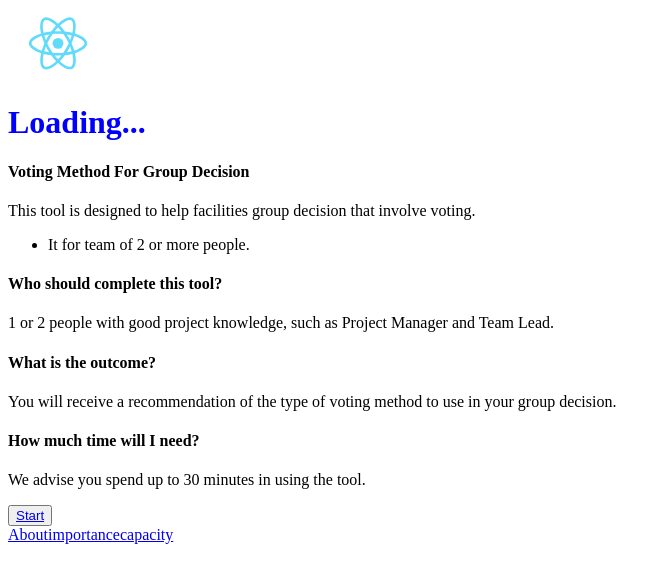
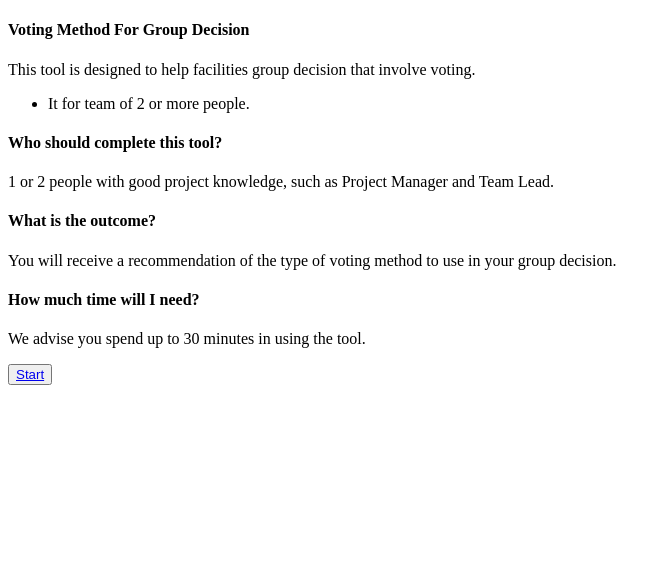
Before and after one commit to Logic-Legends/Decision-Making-Frmwk, a React (Create React App) app in the folder client/: page / in a window 1280 px wide. Shown: the top 582 px of the page, without its empty margins (0-671 px from the left). Built offline with nearby package versions, Linux system fonts and the light colour scheme; no server answers.

Commit message:
App.js was changed. home.js was deleted

```diff
--- a/client/src/App.js
+++ b/client/src/App.js
@@ -1,15 +1,17 @@
 import { Route, Routes } from "react-router-dom";
-import "./components/step-2/DecisionMakers.css";
-import About from "./pages/About";
-import Home from "./pages/Home";
-import DecisionMakers from "./components/step-2/DecisionMakers";
+import Start from "./components/start-page/Start";
+const App = () => (
+	<div>
+	<header>
 
-const App = () => (
+	</header>
 	<Routes>
-		<Route path="/" element={<Home />} />
-		<Route path="/about/this/site" element={<About />} />
-		<Route path="/Decision-Makers" element={<DecisionMakers />} />
+		<Route path="/" element={<Start />} />
 	</Routes>
+<footer>
+
+</footer>
+	</div>
 );
 
 export default App;
--- a/client/src/pages/About.js
+++ /dev/null
@@ -1,14 +0,0 @@
-const About = () => (
-	<main role="main">
-		<div>
-			<h1>About</h1>
-			<p>
-				Starter kit for full-stack JavaScript projects. For more information,
-				see the wiki:
-			</p>
-			<a href="https://github.com/textbook/starter-kit/wiki">Wiki</a>
-		</div>
-	</main>
-);
-
-export default About;
--- a/client/src/pages/Home.css
+++ /dev/null
@@ -1,11 +0,0 @@
-.logo {
-	width: 100px;
-}
-
-.message {
-	color: blue;
-}
-
-.message:hover {
-	background-color: yellow;
-}
--- a/client/src/pages/Home.js
+++ /dev/null
@@ -1,47 +0,0 @@
-import { useEffect, useState } from "react";
-import { Link } from "react-router-dom";
-import Start from "../components/start-page/Start";
-import "./Home.css";
-import logo from "./logo.svg";
-
-export function Home() {
-	const [message, setMessage] = useState("Loading...");
-
-	useEffect(() => {
-		fetch("/api")
-			.then((res) => {
-				if (!res.ok) {
-					throw new Error(res.statusText);
-				}
-				return res.json();
-			})
-			.then((body) => {
-				setMessage(body.message);
-			})
-			.catch((err) => {
-				console.error(err);
-			});
-	}, []);
-
-	return (
-		<main role="main">
-			<div>
-				<img
-					className="logo"
-					data-qa="logo"
-					src={logo}
-					alt="Just the React logo"
-				/>
-				<h1 className="message" data-qa="message">
-					{message}
-				</h1>
-				<Start />
-				<Link to="/about/this/site">About</Link>
-				<Link to="/ImportanceStep">importance</Link>
-				<Link to="/CapacityStep">capacity</Link>
-			</div>
-		</main>
-	);
-}
-
-export default Home;
```
Also changed, not shown: client/src/pages/logo.svg (deleted).
